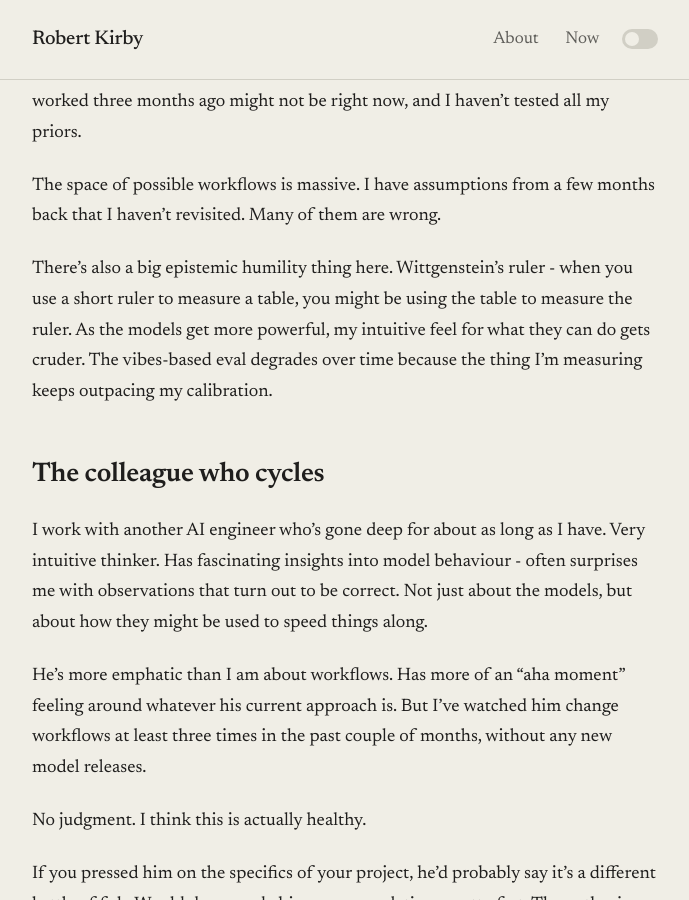
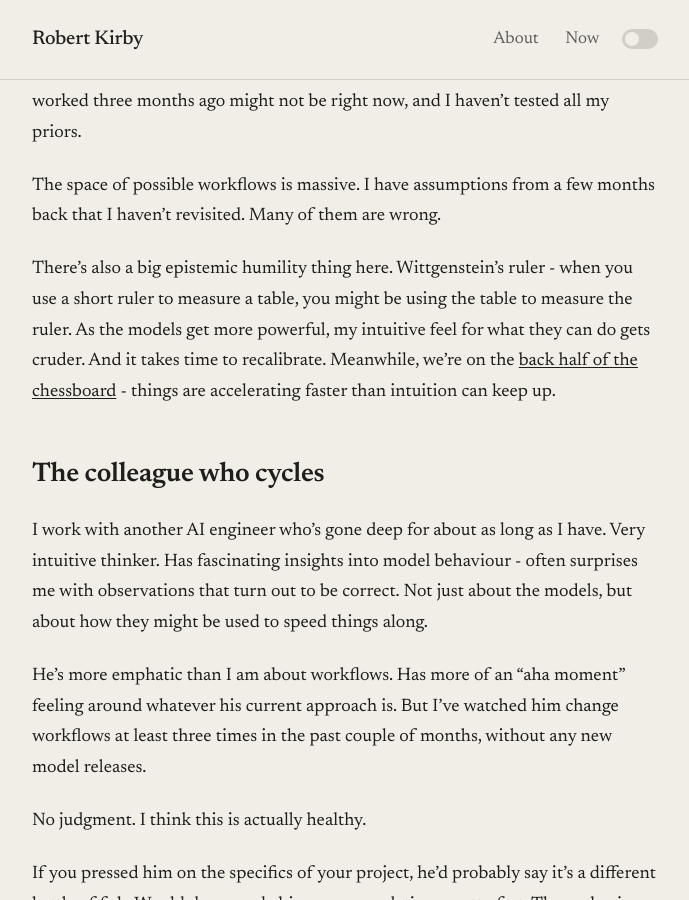
Before and after one commit to rob137/rob137.github.io, a Jekyll site: the page built from _posts/2026-01-29-no-recipe.md, in a window 1280 px wide and 900 px high, scrolled down 1457 px. Shown: the whole window, without its empty margins (295-984 px from the left). Built offline with Jekyll 4.4.1, drawn with Linux system fonts in a browser that asks for light colours.

Commit message:
Expand Wittgenstein point + link to chessboard article
Co-Authored-By: Claude Opus 4.5 <noreply@anthropic.com>

```diff
--- a/_posts/2026-01-29-no-recipe.md
+++ b/_posts/2026-01-29-no-recipe.md
@@ -28,7 +28,7 @@ Here's the thing. Each time I start a project, the situation is genuinely differ
 
 The space of possible workflows is massive. I have assumptions from a few months back that I haven't revisited. Many of them are wrong.
 
-There's also a big epistemic humility thing here. Wittgenstein's ruler - when you use a short ruler to measure a table, you might be using the table to measure the ruler. As the models get more powerful, my intuitive feel for what they can do gets cruder. The vibes-based eval degrades over time because the thing I'm measuring keeps outpacing my calibration.
+There's also a big epistemic humility thing here. Wittgenstein's ruler - when you use a short ruler to measure a table, you might be using the table to measure the ruler. As the models get more powerful, my intuitive feel for what they can do gets cruder. And it takes time to recalibrate. Meanwhile, we're on the [back half of the chessboard](/2026/01/28/three-fingers/) - things are accelerating faster than intuition can keep up.
 
 ## The colleague who cycles
 
```
